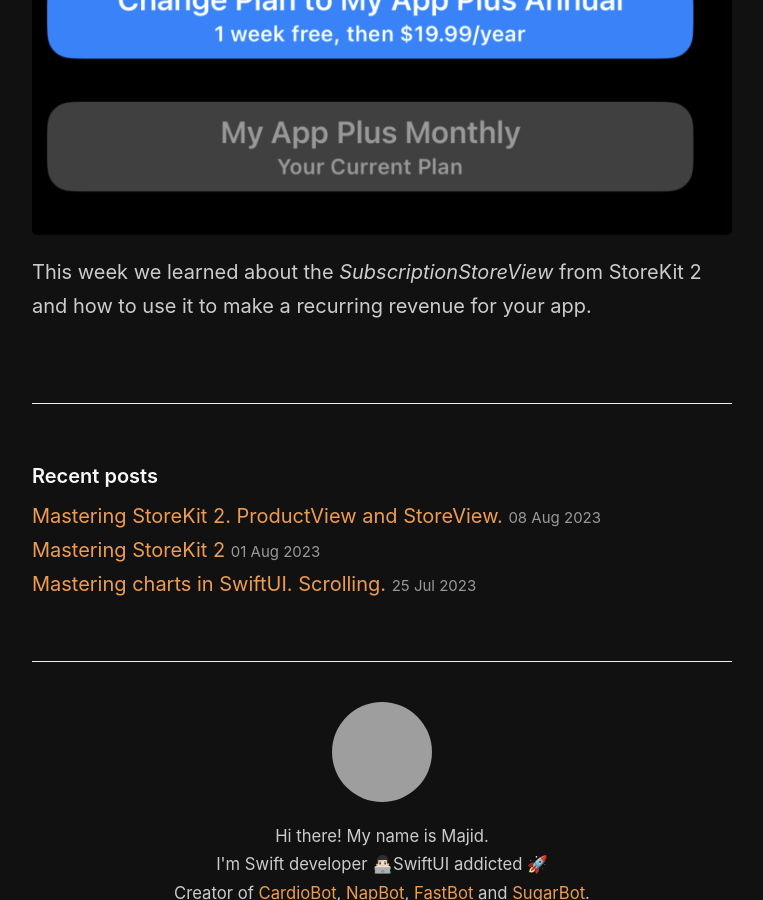
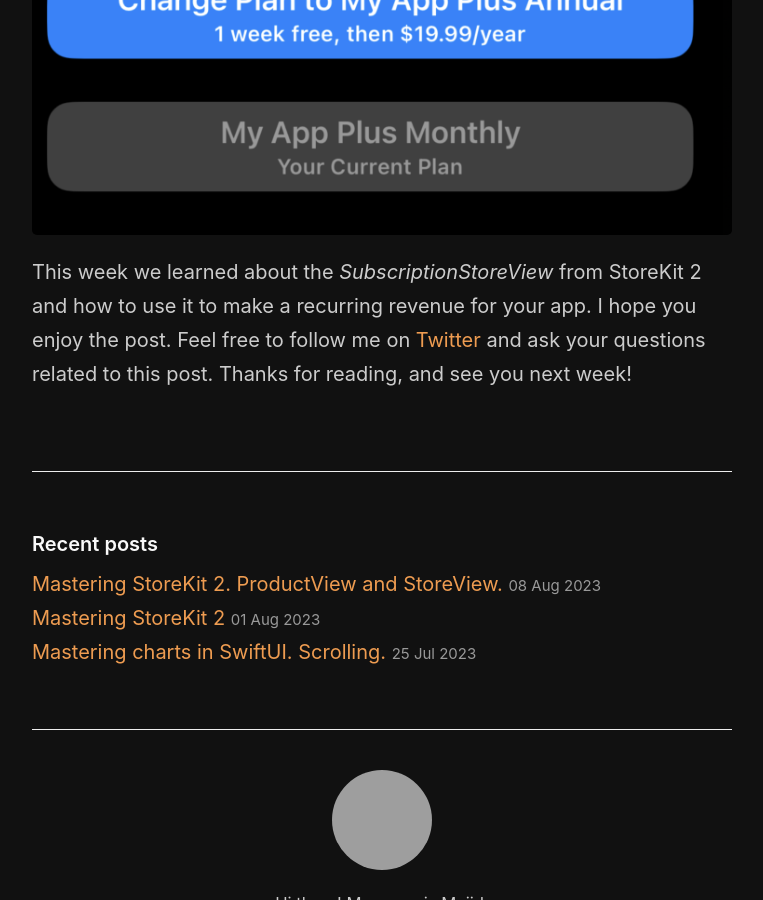
Before and after one commit to mecid/mecid.github.io, a Jekyll site: the page built from _posts/2023-08-23-mastering-storekit2-subscriptionstoreview-in-swiftui.md, in a window 1280 px wide and 900 px high, scrolled down 7438 px, cut to the strip 0-900 px from the top of the window. Shown: the whole strip, without its empty margins (258-1021 px from the left). Built offline with Jekyll 4.4.1, drawn with Linux system fonts in a browser that asks for light colours; grey boxes are pictures that could not be loaded.

Commit message:
conclusion added to the subscription store post

```diff
--- a/_posts/2023-08-23-mastering-storekit2-subscriptionstoreview-in-swiftui.md
+++ b/_posts/2023-08-23-mastering-storekit2-subscriptionstoreview-in-swiftui.md
@@ -130,4 +130,4 @@ You can use the multiline option to include more information about your subscrip
 
 ![default-subscription-store](/public/subs2.png)
 
-This week we learned about the *SubscriptionStoreView* from StoreKit 2 and how to use it to make a recurring revenue for your app.
+This week we learned about the *SubscriptionStoreView* from StoreKit 2 and how to use it to make a recurring revenue for your app. I hope you enjoy the post. Feel free to follow me on [Twitter](https://twitter.com/mecid) and ask your questions related to this post. Thanks for reading, and see you next week!
```
